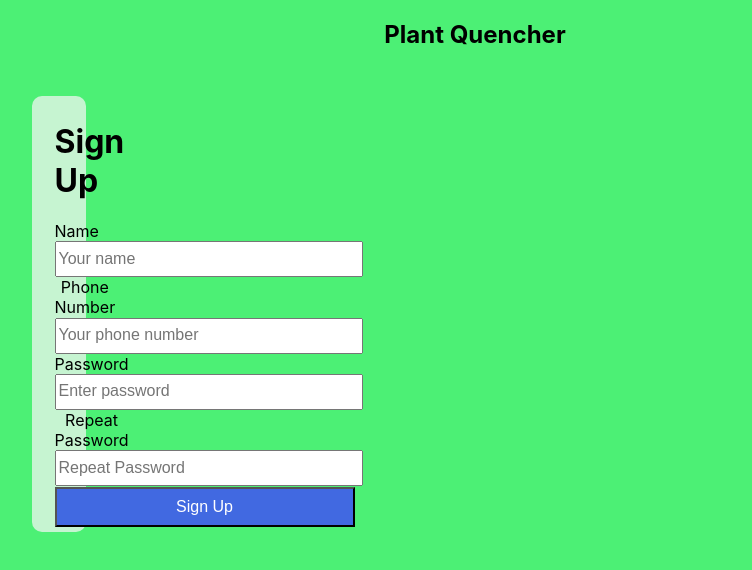
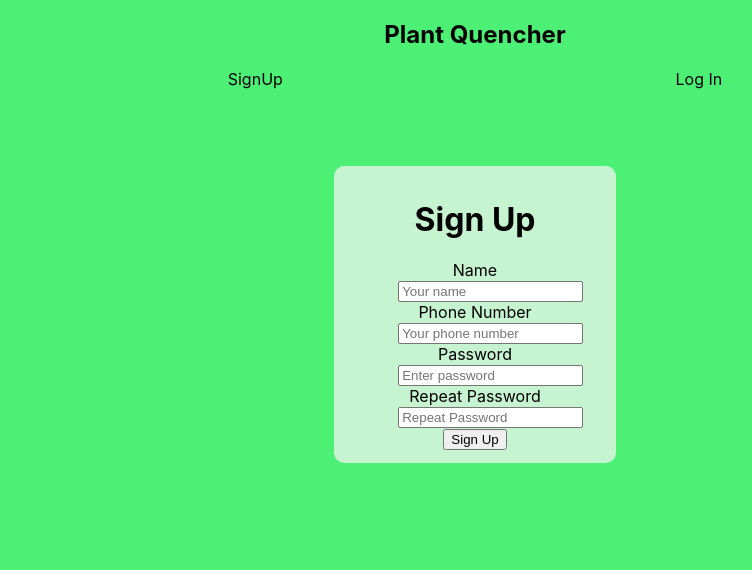
Before and after one commit to Vrndavana/Plant-Quencher, a React (Create React App) app in the folder water-plants/: page /SignUp in a window 1280 px wide. Shown: the top 570 px of the page, without its empty margins (165-917 px from the left). Built offline with nearby package versions, Linux system fonts and the light colour scheme.

Commit message:
updated everything

```diff
--- a/water-plants/src/App.css
+++ b/water-plants/src/App.css
@@ -10,13 +10,11 @@
   height: 40vmin;
   pointer-events: none;
 }
-
 @media (prefers-reduced-motion: no-preference) {
   .App-logo {
     animation: App-logo-spin infinite 20s linear;
   }
 }
-
 .App-header {
   background-color: #cdd48f;
   min-height: 10vh;
@@ -27,11 +25,9 @@
   font-size: calc(10px + 2vmin);
   color: white;
 }
-
 .App-link {
   color: #61dafb;
 }
-
 @keyframes App-logo-spin {
   from {
     transform: rotate(0deg);
@@ -40,92 +36,7 @@
     transform: rotate(360deg);
   }
 }
-
-div.form {
-  display: flex;
-  justify-content: center;
-  width: 35%;
-
-}
-
-form {
-  background-color: whitesmoke;
-  width: 100%;
-  padding-bottom: 1.7%;
-  margin-top: 2%;
-  margin-bottom: 5%;
-  border-radius: 6px;
-  box-sizing: border-box;
-}
-
-label {
-  display: flex;
-  flex-direction: column;
-  align-items: flex-start;
-  margin-bottom: 4%;
-  box-sizing: border-box;
-}
-
-input#name {
-  width: 300px;
-  height: 30px;
-  margin-top: 1%;
-}
-input#number {
-  width: 300px;
-  height: 30px;
-  margin-top: 1%;
-}
-input#password {
-  width: 300px !important;
-  height: 30px;
-  margin-top: 1%;
-}
-input#repassword {
-  width: 300px !important;
-  height: 30px;
-  margin-top: 1%;
-}
-a {
-  display: none;
-}
-
-button {
-  height: 40px;
-  width: 300px;
-  background-color: royalblue;
-  color: white;
-  font-size: 1rem;
-  margin-top: 2%;
-  margin-bottom: 3%;
-}
-
-p.errors {
-  color: red;
-  margin: 0;
-}
-
-ul {
-  list-style-type: none;
-  margin: 0;
-  padding: 0;
-  margin-bottom: 2%;
-}
-
-::placeholder {
-  font-size: 1rem;
-}
-p {
-  font-size: 0.8rem;
-  color: royalblue;
-  margin: 1%;
-}
-
-
-
 /* Custom CSS */
-
-
 .Sign-N-Log{
   padding-top: 3%;
   display:flex;
@@ -139,7 +50,6 @@ p {
   background-color:#f7f7f7b6 ;
   border-radius: 10px;
 }
-
 .Sign{
   margin: 6% auto;
   width: 12%;
@@ -147,12 +57,10 @@ p {
   background-color: #f7f7f7b6;
   border-radius: 10px;
 }
-
-.editbtn {
-  width: 70px;
-  background-color: lightgreen;
+.nav-links {
+  display:flex;
+  flex-direction: row;
+  justify-content: space-evenly;
+  text-decoration: none;
+  color:rgb(0, 0, 0);
 }
-
-.navButton {
-  background-color: lightpink;
-}
--- a/water-plants/src/Components/Welcome.js
+++ b/water-plants/src/Components/Welcome.js
@@ -1,11 +1,10 @@
 import React from "react";
-
-
 export default function WelcomePage() {
   return (
     <section className="welcome-page">
       <header>
-        <h1>Welcome to water my plants!</h1>
+        <h1>Welcome to Plant Quencher3.0! Log in or Sign Up!</h1>
+        <h4>Show your plants you care</h4>
       </header>
     </section>
   );
```
Also changed, not shown: water-plants/src/App.js (+0 -14 lines), water-plants/src/Components/CreatePlant.js (+2 -10 lines), water-plants/src/Components/Login.js (+0 -9 lines), water-plants/src/Components/SignUp.js (+0 -11 lines), water-plants/src/index.js (line endings or trailing spaces).
